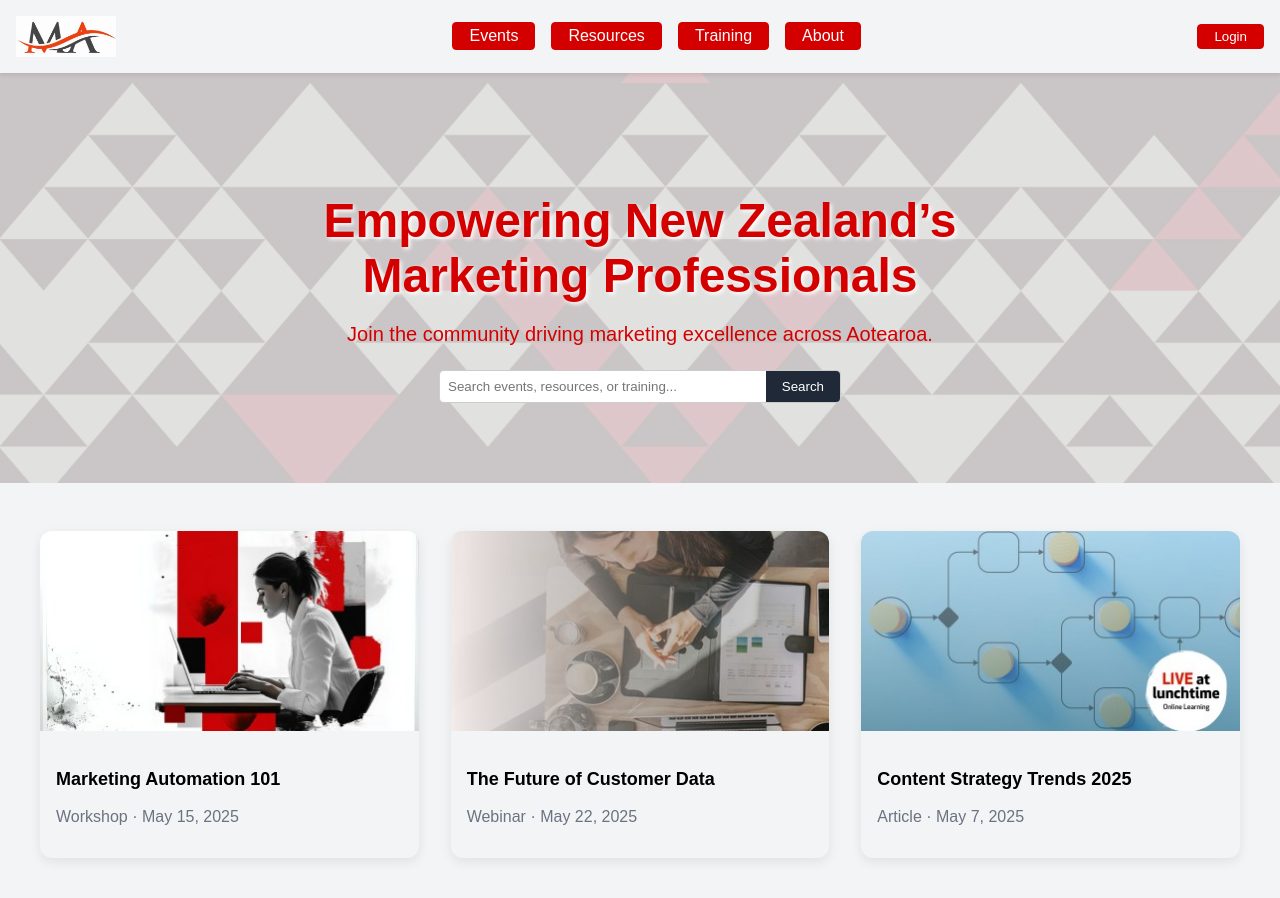
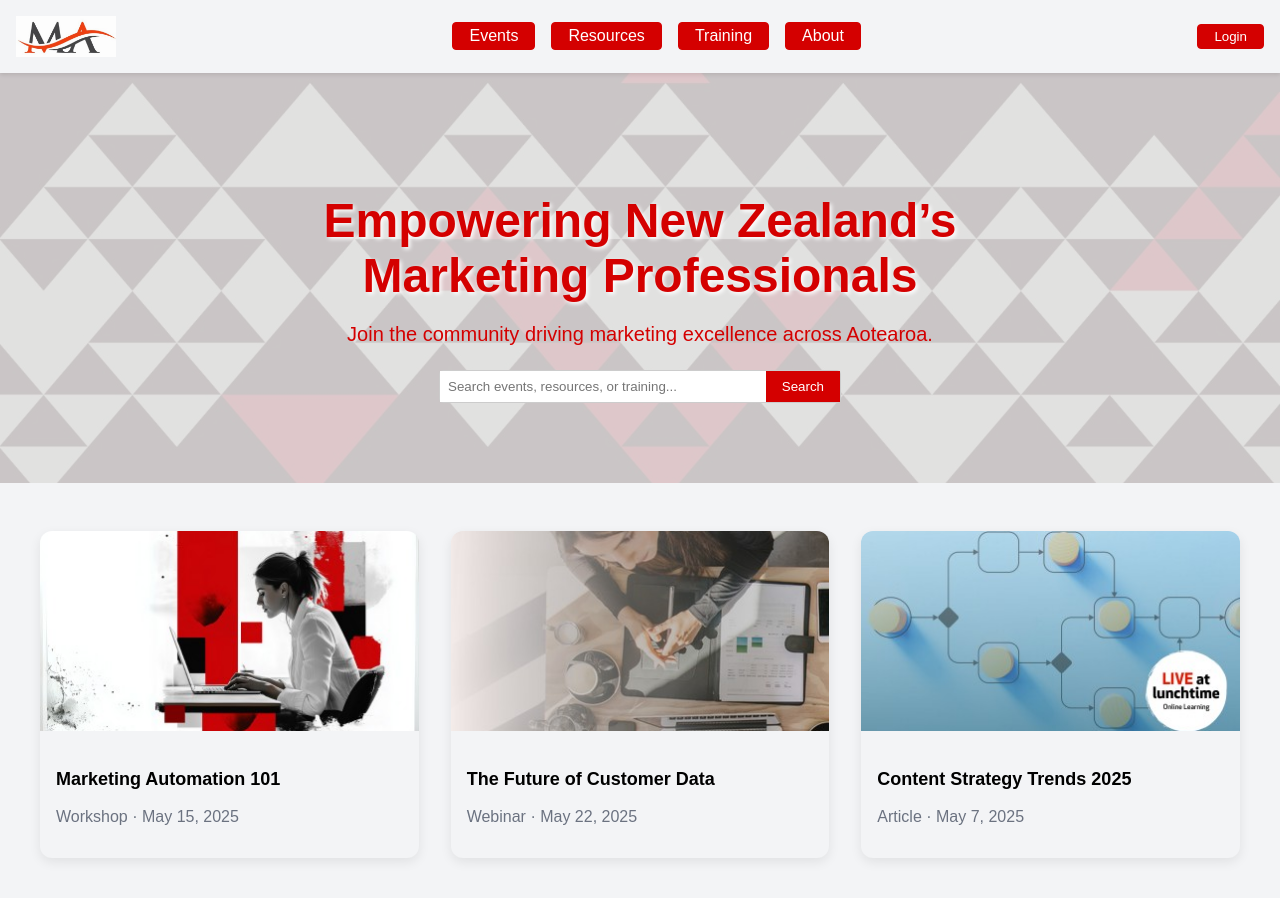
Before and after one commit to Cess-stack/mission-0, a React (Create React App) app: page / in a window 1280 px wide. Shown: the top 898 px of the page. Built offline with nearby package versions, Linux system fonts and the light colour scheme.

Commit message:
last final edits done my search bar happy visually with my app. thats all done.

```diff
--- a/src/NZMarketingAssociationPage.css
+++ b/src/NZMarketingAssociationPage.css
@@ -93,24 +93,26 @@
   }
 
   .search-button:hover {
-    background-color: #B80000; /* Darker shade of #D40000 */
+    background-color: #B80000; /* Darker shade of #D40000 for hover */
   }
 
   .search-input {
     flex-grow: 1;
     padding: 0.5rem;
-    border-top-left-radius: 4px;
-    border-bottom-left-radius: 4px;
     border: none;
   }
 
+  .search-input:focus {
+    outline: none;
+    box-shadow: inset 0 0 0 2px rgba(212, 0, 0, 0.2);
+  }
+
   .search-button {
-    background-color: #1f2937;
+    background-color: #D40000; /* Brand red */
     color: white;
     padding: 0.5rem 1rem;
-    border-top-right-radius: 4px;
-    border-bottom-right-radius: 4px;
     border: none;
+    cursor: pointer; /* Added for better UX */
   }
 
   /* Features Section */
```
